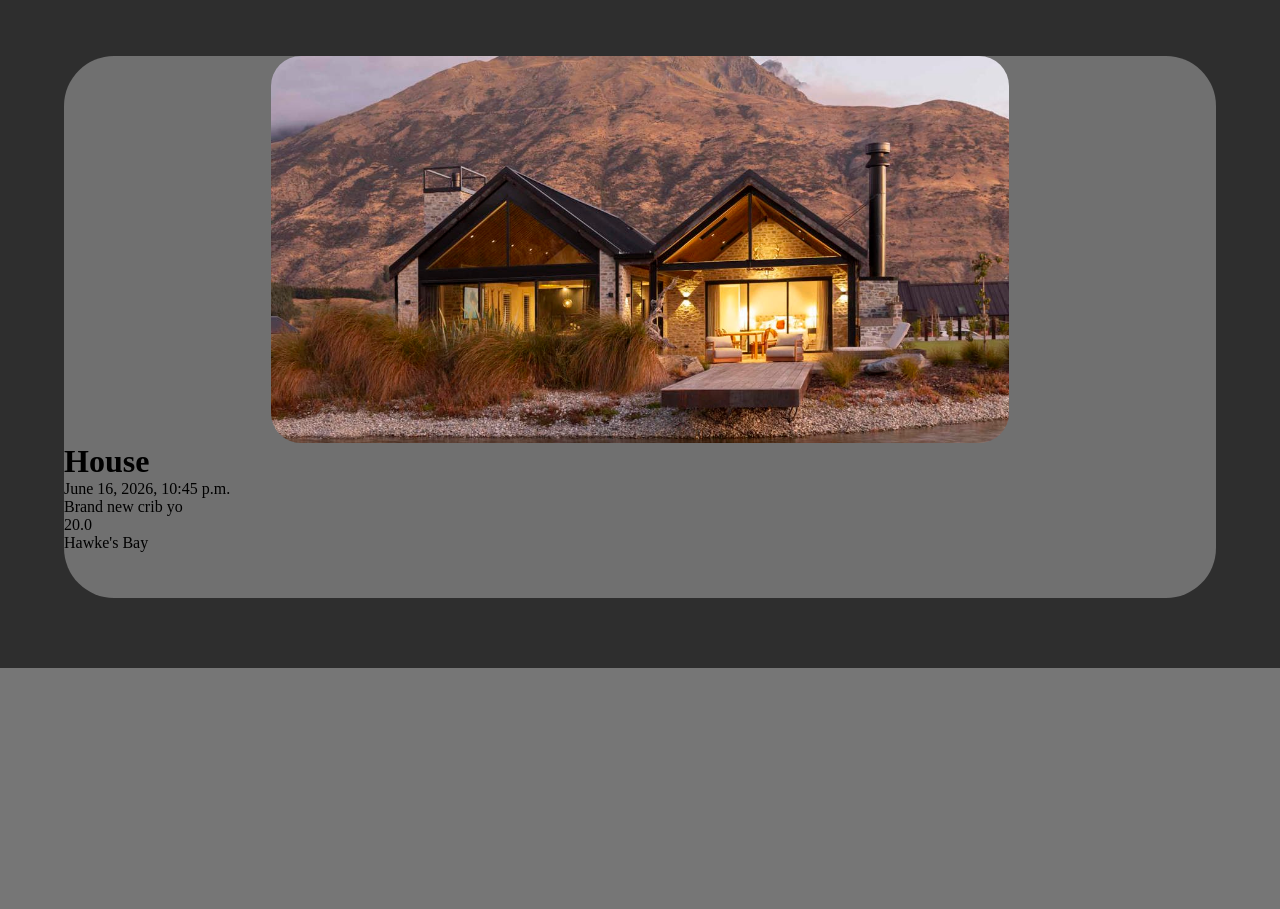
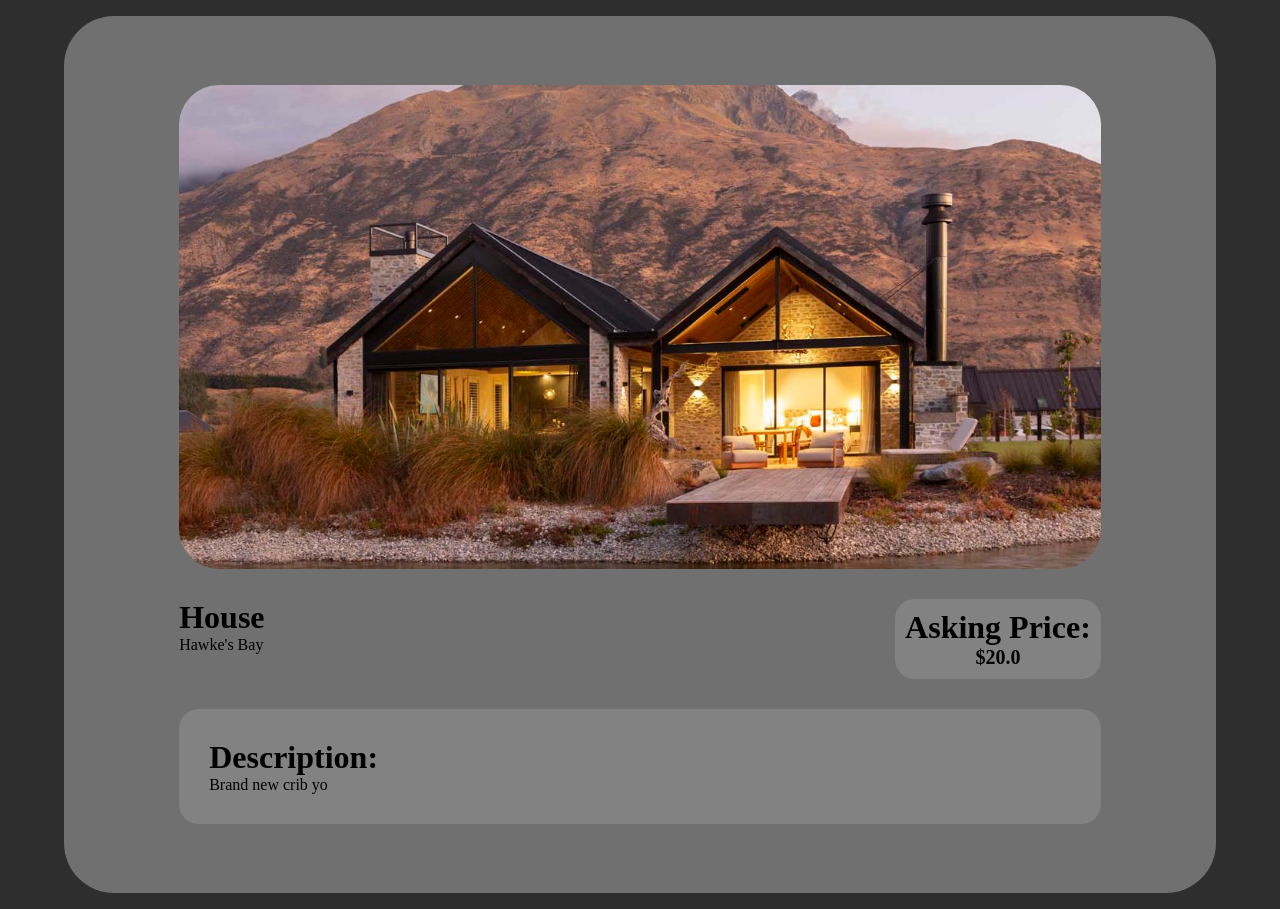
Before and after one commit to odownard/marketplace_website, a Django app: page /listings/house in a window 1280 px wide. Shown: the part 132-1041 px from the top of the page. Before the commit the page ends 800 px from the top, so only its background shows below. Run offline with Django 5.2, Linux system fonts and the light colour scheme; data comes from the database, SQL or seed files in the repository; both versions use the stored data as it was after the commit; parts of the project's set-up code (start-up, migrations or seed data) failed here and were passed over.

Commit message:
Added css to the listing page

```diff
--- a/marketplace/listings/models.py
+++ b/marketplace/listings/models.py
@@ -5,7 +5,7 @@ from django.contrib.auth.models import User
 class Listing(models.Model):
     title = models.CharField(max_length=75)
     body = models.TextField()
-    slug = models.SlugField()
+    slug = models.SlugField(unique=True)
     date = models.DateTimeField(auto_now_add=True)
     banner = models.ImageField(default='lambo.webp', blank=True)
     author = models.ForeignKey(User, on_delete=models.CASCADE, default=None)
--- a/marketplace/listings/templates/listings/listing_page.html
+++ b/marketplace/listings/templates/listings/listing_page.html
@@ -5,14 +5,23 @@
 {% endblock %}
 
 {% block content %}
-    <div class="section-styling">
-        <div class="banner">
-            <img class="banner" src="{{ listing.banner.url }}" alt="{{ listing.title }}">
+    <div class="listing-styling">
+        <div class="page_banner">
+            <img src="{{ listing.banner.url }}" alt="{{ listing.title }}">
         </div>
-        <h1>{{ listing.title }}</h1>
-        <p>{{ listing.date }}</p>
-        <p>{{ listing.body }}</p>
-        <p>{{ listing.price }}</p>
-        <p>{{ listing.location }}</p>
+        <div class="listing-details">
+            <div class="listing-title">
+                <h1>{{ listing.title }}</h1>
+                <p>{{ listing.location }}</p>
+            </div>
+            <div class="listing-price">
+                <h1>Asking Price:</h1>
+                <p>${{ listing.price }}</p>
+            </div>
+        </div>
+        <div class="listing-body">
+            <h1>Description:</h1>
+            <p>{{ listing.body }}</p>
+        </div>
     </div>
 {% endblock %}
--- a/marketplace/static/css/style.css
+++ b/marketplace/static/css/style.css
@@ -110,6 +110,12 @@ nav {
     row-gap: 100px;
 }
 
+.listing-styling {
+    background-color: #707070;
+    border-radius: 50px;
+    padding: 6% 10%;
+}
+
 .section-styling {
     background-color: #707070;
     border-radius: 50px;
@@ -168,7 +174,8 @@ nav {
     margin-bottom: 20px;
 }
 
-.banner {
+/* .banner {
+    display: block;
     width: 80%;
     border-radius: 30px;
     margin-top: 20px;
@@ -176,8 +183,57 @@ nav {
     margin-right: 10%;
     /* padding-top: 20px; */
     /* align-items: center; */
+/* } */
+
+/* .banner img {
+    padding-top: 40px;
+} */
+
+.page_banner {
+    overflow: hidden;
+    border-radius: 40px;
 }
 
-.banner img {
-    margin-top: 40px;
+.page_banner img {
+    display: block;
+    width: 100%;
+    height: auto;
+    object-fit: cover;
 }
+
+.listing-details {
+    display: grid;
+    grid-template-columns: 1fr auto;
+    margin-top: 30px;
+}
+
+.listing-price {
+    background-color: #828282;
+    border-radius: 20px;
+    text-align: center;
+    padding: 10px;
+    /* position: relative; */
+}
+
+.listing-price p {
+    color: black;
+    font-size: 20px;
+    font-weight: bold;
+}
+
+.listing-body {
+    background-color: #828282;
+    border-radius: 20px;
+    text-align: left;
+    padding: 30px;
+    margin-top: 30px;
+}
+
+.user_authentication {
+    display: block;
+    place-items: center;
+    background-color: #707070;
+    border-radius: 50px;
+    margin-top: 20px;
+    padding: 20px;
+}
--- /dev/null
+++ b/marketplace/users/forms.py
@@ -0,0 +1,3 @@
+from django import forms
+from django.contrib.auth.forms import UserCreationForm
+from django
--- a/marketplace/users/templates/users/login.html
+++ b/marketplace/users/templates/users/login.html
@@ -5,7 +5,8 @@
 {% endblock %}
 
 {% block content %}
-    <h1>User Login</h1>
+    <div class="user_authentication">
+        <h1>Sign In</h1>
         <form class="form-with-valdiation" action="/users/login/" method="post">
             {% csrf_token %}
             {{ form }}
@@ -14,4 +15,5 @@
             {% endif %}
             <button class="form_submit">Submit</button>
         </form>
+    </div>
 {% endblock %}
```
Also changed, not shown: marketplace/db.sqlite3, marketplace/media/1_SLwl_DPs2kFvV_VvMtODUQ.jpg (added), marketplace/media/1_SLwl_DPs2kFvV_VvMtODUQ_YHlrEzk.jpg (added). Lines whose indentation alone changed are shown as unchanged.
